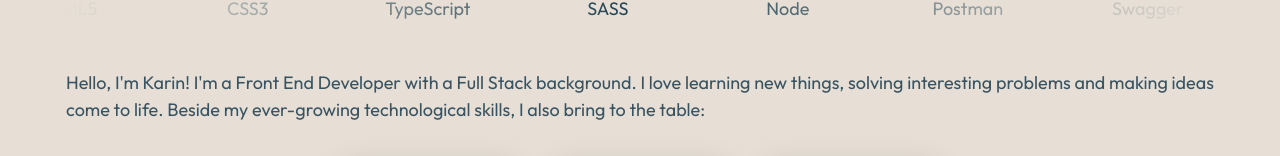
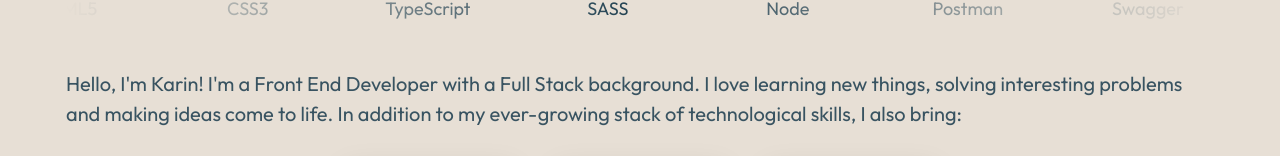
Before and after one commit to karin-zohar/Personal-Website, a React (Vite) app in the folder apps/client/: page / in a window 1280 px wide. Shown: the part 733-889 px from the top of the page. Built offline with nearby package versions, Linux system fonts and the light colour scheme.

Commit message:
feat: add soft skills text

```diff
--- a/apps/client/src/components/Main/components/AboutMe/components/SoftSkills/SoftSkills.tsx
+++ b/apps/client/src/components/Main/components/AboutMe/components/SoftSkills/SoftSkills.tsx
@@ -10,32 +10,37 @@ const SoftSkills = () => {
 
   const introText = {
     english:
-      "Hello, I'm Karin! I'm a Front End Developer with a Full Stack background. I love learning new things, solving interesting problems and making ideas come to life. Beside my ever-growing technological skills, I also bring to the table:",
+      "Hello, I'm Karin! I'm a Front End Developer with a Full Stack background. I love learning new things, solving interesting problems and making ideas come to life. In addition to my ever-growing stack of technological skills, I also bring:",
     hebrew:
-      "היי, אני קארין! אני מפתחת פרונט-אנד עם רקע בפול-סטאק. אני אוהבת ללמוד דברים חדשים, לפתור בעיות מעניינות ולהביא רעיונות לחיים. בנוסף ליכולות הטכנולוגיות שלי שתמיד מתפתחות, אני מביאה לשולחן: ",
+      "היי, אני קארין! אני מפתחת פרונט-אנד עם רקע בפול-סטאק. אני אוהבת ללמוד דברים חדשים, לפתור בעיות מעניינות ולהביא רעיונות לחיים. בנוסף ליכולות הטכנולוגיות שלי שתמיד מתפתחות, אני מביאה איתי: ",
   };
 
   const [softSkills, setSoftSkills] = useState([
     {
       key: "creativity",
       title: { english: "Creativity", hebrew: "יצירתיות" },
-      subtitle: { english: "blah blah blah", hebrew: "בלה בלה בלה" },
+      subtitle: {
+        english: "Sometimes the right solution requires a new perspective",
+        hebrew: "לפעמים הפיתרון הנכון מצריך נקודת מבט חדשה",
+      },
       isFlipped: false,
     },
     {
       key: "curiosity",
       title: { english: "Curiosity", hebrew: "סקרנות" },
       subtitle: {
-        english:
-          "There is always something new to learn and discover. Always learning, always growing. ",
-        hebrew: "תמיד יש משהו חדש ללמוד ולגלות. תמיד לומדת, תמיד מתפתחת.",
+        english: "Always learning, always growing",
+        hebrew: "תמיד לומדת, תמיד מתפתחת",
       },
       isFlipped: false,
     },
     {
       key: "proactivity",
       title: { english: "Proactivity", hebrew: "יוזמה" },
-      subtitle: { english: "blah blah blah", hebrew: "בלה בלה בלה" },
+      subtitle: {
+        english: "Turning ideas into reality",
+        hebrew: "להפוך רעיונות למציאות",
+      },
       isFlipped: false,
     },
   ]);
@@ -52,7 +57,7 @@ const SoftSkills = () => {
 
   return (
     <div className="soft-skills">
-      <Text>{localizedIntroText}</Text>
+      <Text className="intro">{localizedIntroText}</Text>
       <Flex className="cards-container">
         {softSkills.map((item) => {
           return (
--- a/apps/client/src/components/Main/components/AboutMe/components/SoftSkills/soft-skills.style.css
+++ b/apps/client/src/components/Main/components/AboutMe/components/SoftSkills/soft-skills.style.css
@@ -1,4 +1,8 @@
 .soft-skills {
+  .intro {
+    font-size: 20px;
+    text-align: start;
+  }
   .cards-container {
     margin-block: 2rem;
     justify-content: center;
@@ -9,6 +13,7 @@
       border-radius: 10px;
       width: 175px;
       height: 200px;
+      padding: 10px;
       align-items: center;
       box-shadow: var(--box-shadow);
       color: var(--cream-100);
```
